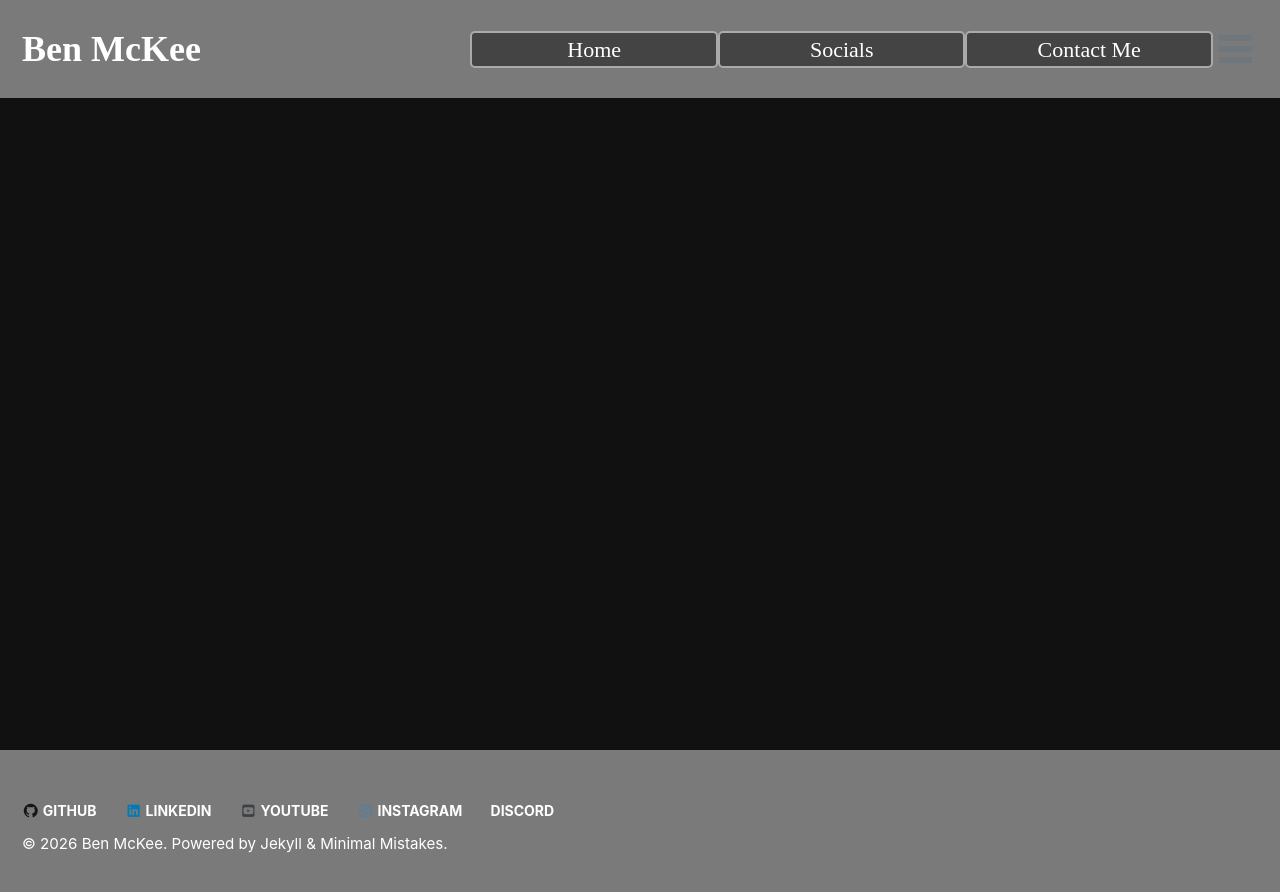
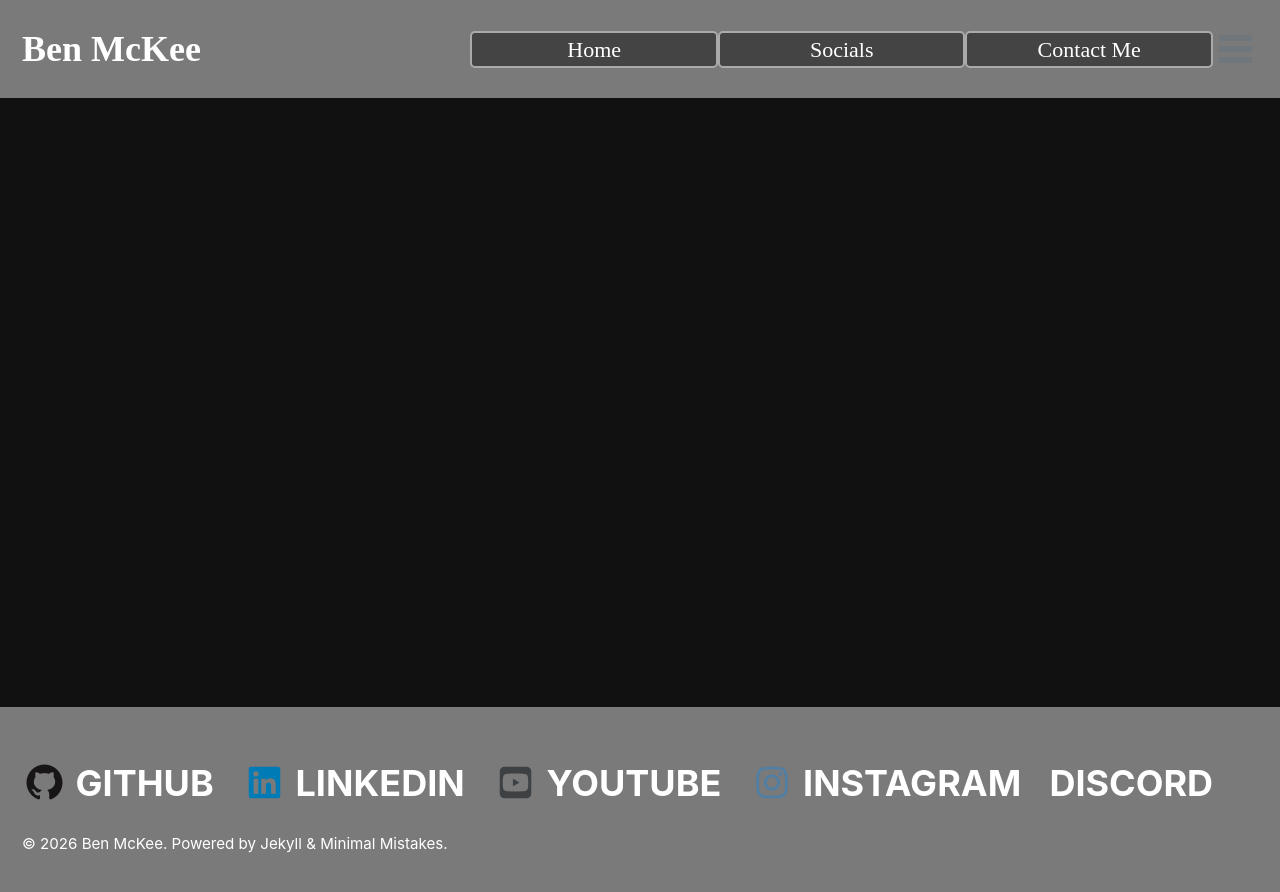
Before and after one commit to Bugglenuggets/Bugglenuggets.github.io, a Jekyll site: the page built from _pages/page-socials.md, in a window 1280 px wide. Shown: the top 892 px of the page. Built offline with Jekyll 4.4.1, drawn with Linux system fonts in a browser that asks for light colours.

Commit message:
Update _footer.scss

```diff
--- a/_sass/minimal-mistakes/_footer.scss
+++ b/_sass/minimal-mistakes/_footer.scss
@@ -61,7 +61,7 @@
     padding-top: 5px;
     padding-bottom: 5px;
     font-family: $sans-serif-narrow;
-    font-size: 14px;
+    font-size: 36px;
     text-transform: uppercase;
   }
 
```
